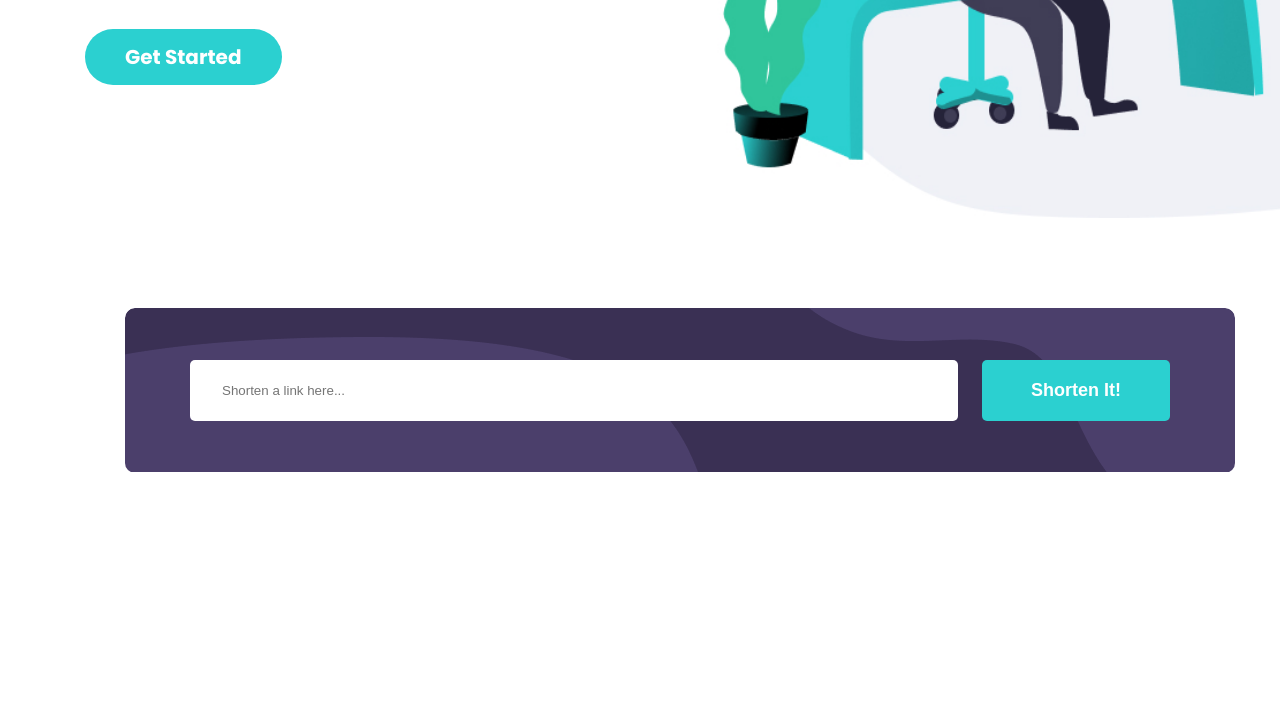
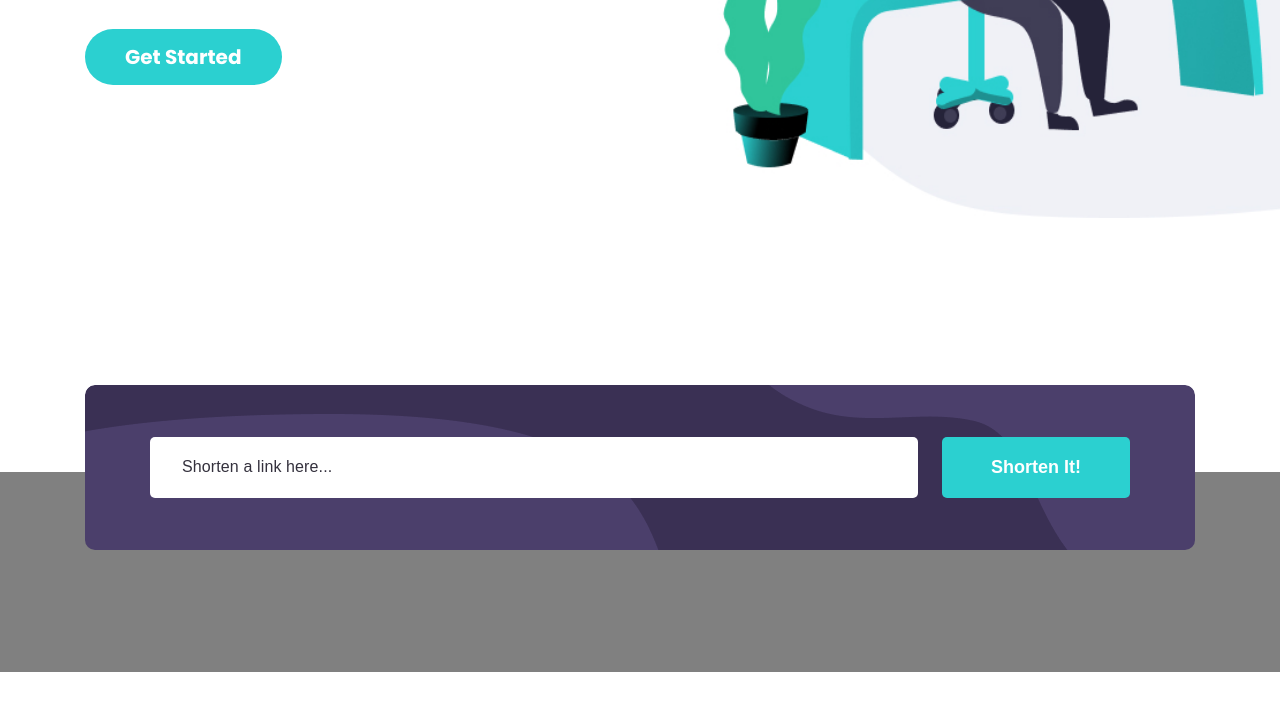
Before and after one commit to abdulvakhid/shortly-responsive-, a plain HTML site: page index.html in a window 1280 px wide. Shown: the part 489-1195 px from the top of the page. Before the commit the page ends 961 px from the top, so only its background shows below. Drawn offline with Linux system fonts and the light colour scheme.

Commit message:
Add new section

```diff
--- a/index.html
+++ b/index.html
@@ -131,6 +131,10 @@
         <!-- form article end  -->
 
 
+        <section class="next">
+            <h2 class="visually-hidden">shorten</h2>
+        </section>
+
     </main>
     <script src="./js/main.js"></script>
 </body>
--- a/scss/main.scss
+++ b/scss/main.scss
@@ -480,8 +480,9 @@ body {
     width: 100%;
     padding: 24px;
     position: absolute;
-    left: 10px;
-    top: 20px;
+    // left: 10px;
+    top: 80px;
+    left: 0;
     background-image: url("../images/bg-img.png");
     position: relative;
     border-radius: 10px;
@@ -490,10 +491,18 @@ body {
 .shorten__input {
     width: 100%;
     margin-bottom: 30px;
-    padding: 8px 20px 8px 16px;
+    padding: 12px 20px 12px 16px;
     background-color: #FFFFFF;
     border-radius: 5px;
     border: transparent;
+}
+
+input::placeholder{
+    font-weight: 500;
+    font-size: 16px;
+    line-height: 36px;
+    letter-spacing: 0.12px;
+    color: #34313D;
 }
 
 .shorten__btn {
@@ -541,20 +550,9 @@ input:not(:placeholder-shown):not(:focus):invalid+.shorten__invalid {
         #F03535;
 }
 
-.shorten {
-    overflow-x: hidden;
-}
 
 
-@media screen and (min-width:450px) {
-    .shorten__form {
-        width: 90%;
-    }
-}
 
-@media screen and (min-width:550px) {
-    .shorten__form {}
-}
 
 
 @media screen and (min-width:720px) {
@@ -566,8 +564,8 @@ input:not(:placeholder-shown):not(:focus):invalid+.shorten__invalid {
         // left: 0;
         // margin: 0 auto;
         z-index: 5;
-        left: 40px;
-        top: 1px;
+        // left: 25px;
+        top: 47px;
     }
 
 
@@ -589,6 +587,7 @@ input:not(:placeholder-shown):not(:focus):invalid+.shorten__invalid {
         display: flex;
         padding: 52px 65px;
         width: 100%;
+        top: 78px;
         // max-width: 650px;
         // right: 0;
         // left: 0;
@@ -620,3 +619,25 @@ input:not(:placeholder-shown):not(:focus):invalid+.shorten__invalid {
     }
 
 }
+
+
+
+
+
+
+
+
+
+
+
+
+
+
+
+
+
+
+.next{
+    padding-top: 200px;
+background-color: #808080;
+}
```
Also changed, not shown: css/main.css, 1 other file.
